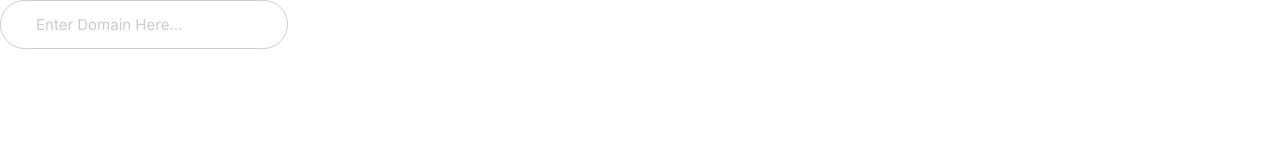
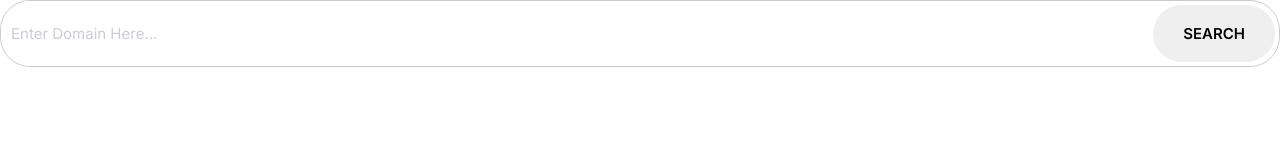
Before and after one commit to Cielo2021/cloud, a plain HTML site: page index.html in a window 1280 px wide. Drawn offline with Linux system fonts and the light colour scheme.

Commit message:
Added Input Group

```diff
--- a/css/style.css
+++ b/css/style.css
@@ -4,6 +4,8 @@
     --color-accent: #ff3400;
     --color-headings: #1b0760;
     --color-body: #918ca4;
+    --color-border: #ccc;
+    --border-radius: 30px;
 }
 
 *,
@@ -239,12 +241,11 @@ a {
     background: var(--color-headings);
     color: #fff;
 }
-
 /* Inputs */
 
 .input {
-    border-radius: 30px;
-    border: 1px solid #ccc;
+    border-radius: var(--border-radius);
+    border: 1px solid var(--color-border);
     color: var(--color-headings);
     font-size: 2rem;
     outline: 0;
@@ -255,6 +256,23 @@ a {
     color: #cdcbd7;
 }
 
+.input-group {
+    border: 1px solid var(--color-border);
+    border-radius: var(--border-radius);
+    display: flex;
+}
+
+.input-group .input {
+    border: 0;
+    flex-grow: 1;
+    padding: 1.5rem 1rem;
+}
+
+.input-group .btn {
+    margin: 4px;
+}
+
+
 @media screen and (min-width: 1024px) {
     .input {
         font-size: 1.5rem;
--- a/index.html
+++ b/index.html
@@ -14,6 +14,9 @@
     <link rel="stylesheet" href="css/style.css" />
   </head>
   <body>
-    <input type="text" class="input" placeholder="Enter Domain Here..." />
+    <div class="input-group">
+      <input type="text" class="input" placeholder="Enter Domain Here..." />
+      <button class="btn btn accent">Search</button>
+    </div>
   </body>
 </html>
```
